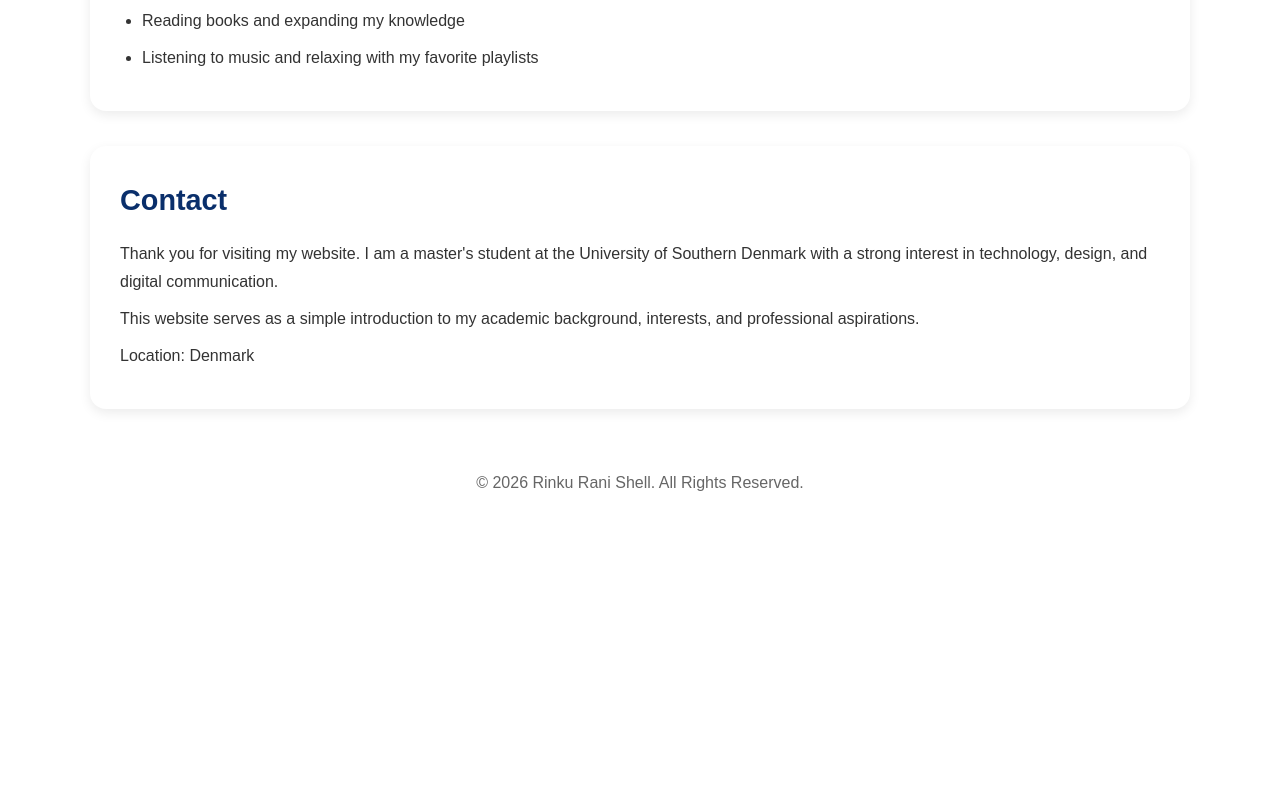
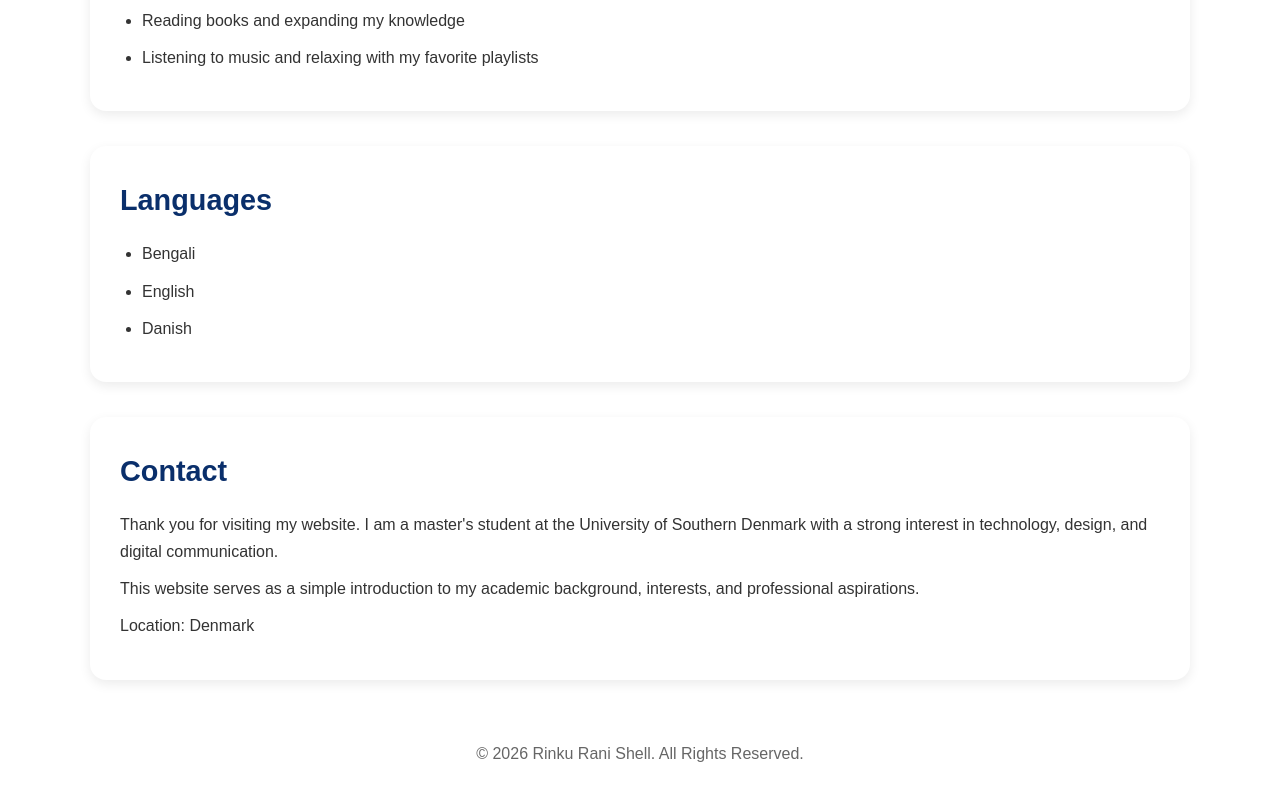
Before and after one commit to Rishe735/about-me-website, a plain HTML site: page docs/index.html in a window 1280 px wide. Shown: the part 1299-2091 px from the top of the page. Before the commit the page ends 1820 px from the top, so only its background shows below. Drawn offline with Linux system fonts and the light colour scheme.

Commit message:
Add Language Section

```diff
--- a/docs/index.html
+++ b/docs/index.html
@@ -157,6 +157,17 @@
         </section>
 
         <section>
+            <div class="card">
+                <h2>Languages</h2>
+                <ul>
+                    <li>Bengali</li>
+                    <li>English</li>
+                    <li>Danish</li>
+                </ul>
+            </div>
+        </section>
+
+        <section>
             <div class="card contact">
                 <h2>Contact</h2>
                 <p>
```
